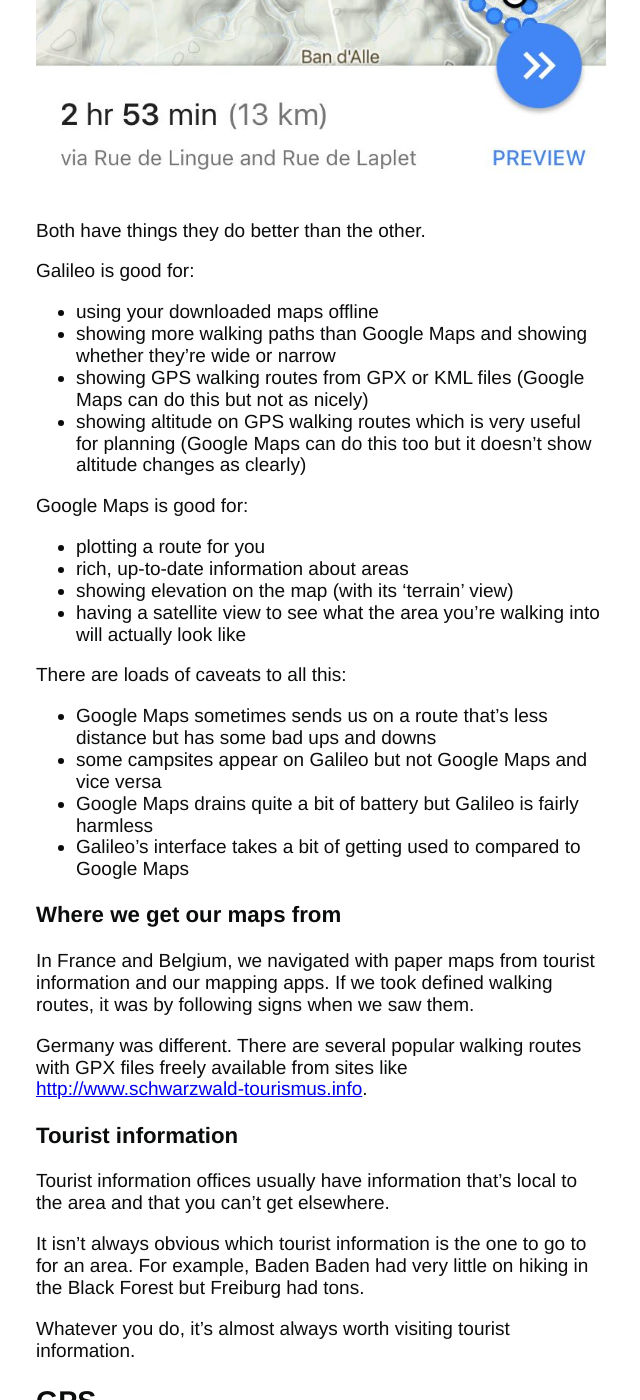
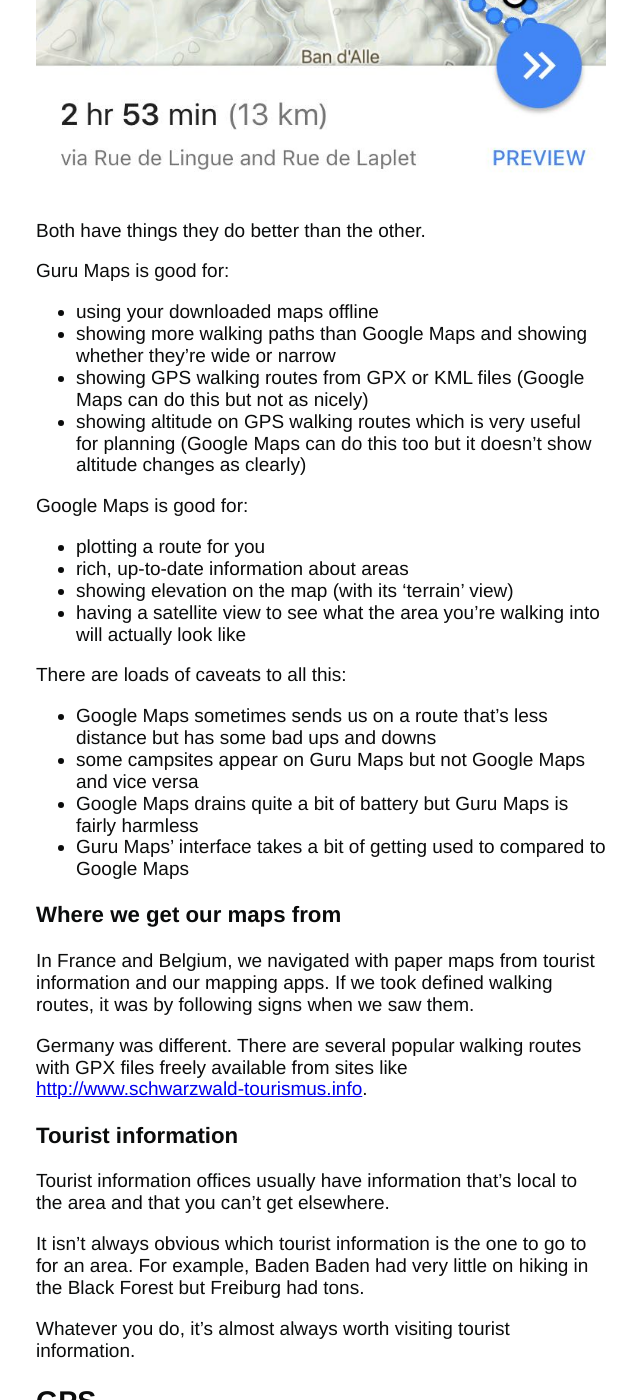
Before and after one commit to tombye/trexit, a Jekyll site: the page built from _posts/2017-08-23-tech-tools.markdown, in a window 1280 px wide and 1400 px high, scrolled down 2526 px. Shown: the whole window, without its empty margins (124-764 px from the left). Built offline with Jekyll 4.4.1, drawn with Linux system fonts in a browser that asks for light colours; some of the changed text lies outside the part shown.

Commit message:
Change references to Galileo to Guru Maps
It's the same app, just they had to change the
name. Here's their explanation for what happened
(from a Facebook post):

We renamed the Galileo and that's why:

The Galileo has acquired a fame of a reliable and
stable powerful map app for the past 9 years and
we love that name.

Two years ago, the European Union registered the
Galileo trademark for its global navigation
satellite system:
https://euipo.europa.eu/eSearch/….

Now, due to trademark infringement, we were forced
to change the name of the application. The icon
will remain the same, so that the application is
easier to find.

We wanted to find a new name that would be easy to
remember and match the existing product. Please
love and favor - Guru Maps.

```diff
--- a/_posts/2017-07-07-5-things.markdown
+++ b/_posts/2017-07-07-5-things.markdown
@@ -31,7 +31,7 @@ Our beloved tent was a bit pricey but it's been excellent. Super-light, super-ea
 
 We don't get charged for data roaming in the EU any more (for now) so we've used our phones for loads of stuff, including:
 
-* navigating using Google Maps and Galileo
+* navigating using Google Maps and Guru Maps
 * transferring money
 * booking campsites
 * updating our blog
--- a/_posts/2017-08-23-tech-tools.markdown
+++ b/_posts/2017-08-23-tech-tools.markdown
@@ -17,11 +17,12 @@ It worked quite well but on this trip, mainly thanks to the EU dropping roaming
 
 ### Mapping apps
 
-We've used a combination of [Galileo](https://galileo-app.com) and [Google Maps](https://maps.google.com).
+We've used a combination of [Guru Maps](https://gurumaps.app/) and [Google Maps](https://maps.google.com).
 
-Here's what a GPS walking route on Galileo looks like.
+Here's what a GPS walking route on Guru Maps looks like.
 
-![A GPS route on Galileo](https://github.com/tombye/trexit/raw/gh-pages/assets/images/a-gps-route-on-galileo.jpg)
+![A GPS route on Guru
+Maps](https://github.com/tombye/trexit/raw/gh-pages/assets/images/a-gps-route-on-guru-maps.jpg)
 
 Here's what a walking route on Google Maps looks like.
 
@@ -29,7 +30,7 @@ Here's what a walking route on Google Maps looks like.
 
 Both have things they do better than the other.
 
-Galileo is good for:
+Guru Maps is good for:
 
 - using your downloaded maps offline
 - showing more walking paths than Google Maps and showing whether they're wide or narrow
@@ -46,9 +47,9 @@ Google Maps is good for:
 There are loads of caveats to all this:
 
 - Google Maps sometimes sends us on a route that's less distance but has some bad ups and downs
-- some campsites appear on Galileo but not Google Maps and vice versa
-- Google Maps drains quite a bit of battery but Galileo is fairly harmless
-- Galileo's interface takes a bit of getting used to compared to Google Maps
+- some campsites appear on Guru Maps but not Google Maps and vice versa
+- Google Maps drains quite a bit of battery but Guru Maps is fairly harmless
+- Guru Maps' interface takes a bit of getting used to compared to Google Maps
 
 ### Where we get our maps from
 
--- a/_posts/2017-12-13-a-typical-day-walking.markdown
+++ b/_posts/2017-12-13-a-typical-day-walking.markdown
@@ -55,7 +55,7 @@ When we stayed in a bed and breakfast, we sometimes took supplies from the break
 
 ### Roads and footpaths
 
-The routes we walked in France, Belgium and Germany followed both roads and footpaths. The footpaths were either set walking routes or paths we found on Galileo.
+The routes we walked in France, Belgium and Germany followed both roads and footpaths. The footpaths were either set walking routes or paths we found on Guru Maps.
 
 ![Route markers for a walking trail in Germany](https://github.com/tombye/trexit/raw/gh-pages/assets/images/stupid-signs.jpg)
 
```
Also changed, not shown: assets/images/a-gps-route-on-guru-maps.jpg (renamed from assets/images/a-gps-route-on-galileo.jpg).
